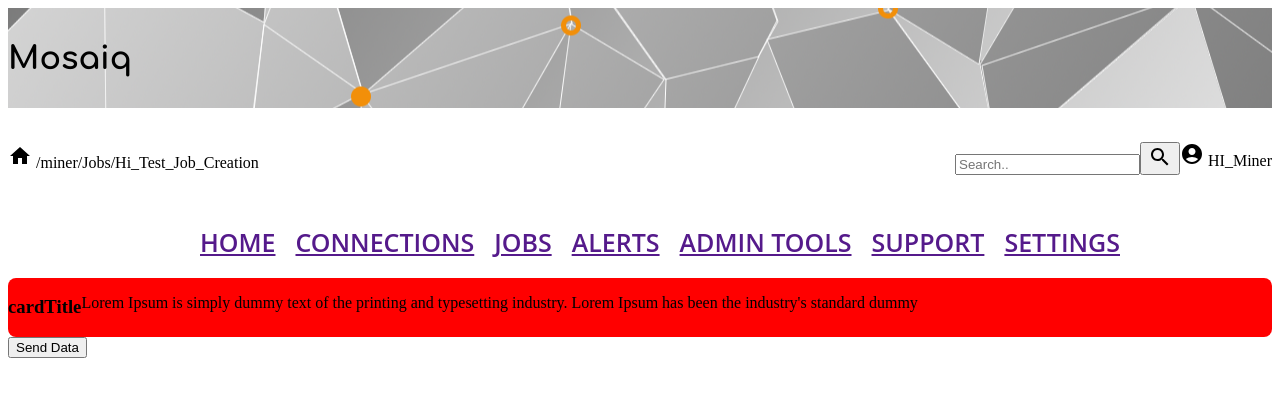
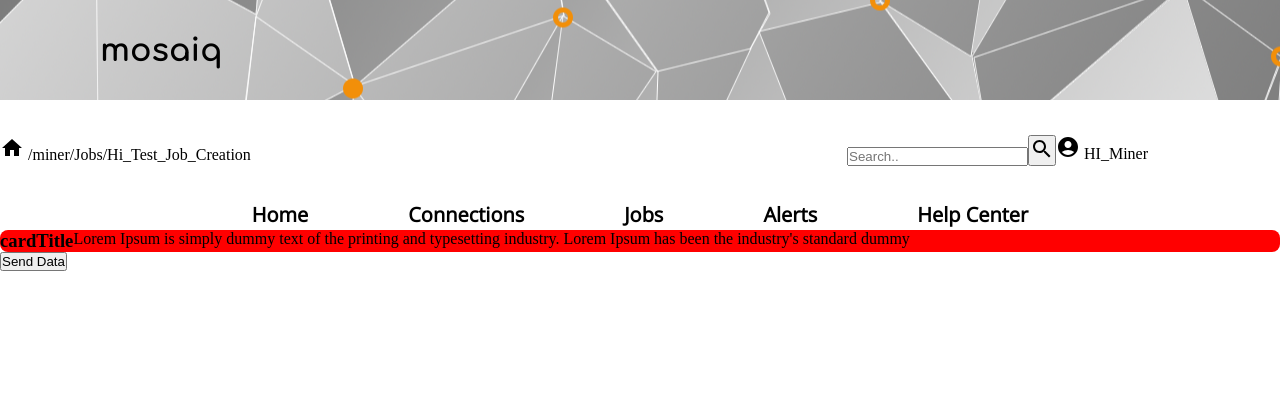
Before and after one commit to johnsonmkevin/mosaiq_iquest_hyper_project-main, a React (Create React App) app in the folder client/: page / in a window 1280 px wide. Shown: the top 396 px of the page. Built offline with nearby package versions, Linux system fonts and the light colour scheme; no server answers.

Commit message:
Some css changes to links and business icons

```diff
--- a/client/src/App.css
+++ b/client/src/App.css
@@ -1,3 +1,11 @@
+@import url('https://fonts.googleapis.com/css2?family=Comfortaa:wght@400;700&family=Open+Sans:wght@300&display=swap');
+
+
+* {
+	padding: 0px;
+	margin: 0px;
+	box-sizing: border-box;
+}
 .header {
 	width: 100%;
 	height: 100px;
@@ -6,7 +14,11 @@
 	background-size: cover;
 	display: flex;
 	align-items: center;
-  font-family: comfortaa;
+	font-family: "Comfortaa", cursive;
+	font-weight: 700;
+	font-size: 16px;
+	font-style: bold;
+	padding-left: 100px;
 }
 
 @font-face {
@@ -24,25 +36,29 @@
 
 .searchContainer {
 	display: flex;
+	margin: 120px;
+	padding: 12px;
 }
 
 .menuWrapper {
 	display: flex;
 	align-items: center;
 	justify-content: center;
+
 }
 
-ul {
-  list-style: none;
+ul a {
+	text-decoration: none;
+  color: black
 }
 
-ul li {
+ul li  {
 	font-family: "Open Sans";
 	font-style: normal;
 	font-weight: 600;
-  font-size: 25px;
+	font-size: 20px;
 	line-height: 150%;
 	list-style: none;
 	display: inline-block;
-  padding: 0 10px;
+	padding: 0 50px;
 }
--- a/client/src/App.jsx
+++ b/client/src/App.jsx
@@ -12,21 +12,18 @@ function App() {
 	// re render on every change
 	useEffect(() => {
 		ws.onopen = (res) => console.log("OPEN CONNECTION ====>", res);
-    ws.onmessage = (res) =>
-      console.log("MESSAGE FROM BACKEND ====>", JSON.parse(res.data));
+		ws.onmessage = (res) => console.log("MESSAGE FROM BACKEND ====>", JSON.parse(res.data));
 	}, []);
 
 	// sends expected data that we want to receive
 	const sendData = () => {
-    ws.send(
-      JSON.stringify({ type: "MineService", action: "LOAD_ALL_CONNECTIONS" })
-    );
+		ws.send(JSON.stringify({ type: "MineService", action: "LOAD_ALL_CONNECTIONS" }));
 	};
 
 	return (
 		<div className="App">
 			<div className="header">
-        <h1>Mosaiq</h1>
+				<h1>mosaiq</h1>
 			</div>
 			<div className="menu">
 				<div className="dashboardBar">
@@ -50,25 +47,19 @@ function App() {
 				<div className="menuWrapper">
 					<ul>
 						<li>
-              <a href="">HOME</a>
+							<a href="">Home</a>
 						</li>
 						<li>
-              <a href="">CONNECTIONS</a>
+							<a href="">Connections</a>
 						</li>
 						<li>
-              <a href="">JOBS</a>
+							<a href="">Jobs</a>
 						</li>
 						<li>
-              <a href="">ALERTS</a>
+							<a href="">Alerts</a>
 						</li>
 						<li>
-              <a href="">ADMIN TOOLS</a>
-            </li>
-            <li>
-              <a href="">SUPPORT</a>
-            </li>
-            <li>
-              <a href="">SETTINGS</a>
+							<a href="">Help Center</a>
 						</li>
 					</ul>
 				</div>
```
Lines whose indentation alone changed are shown as unchanged.
